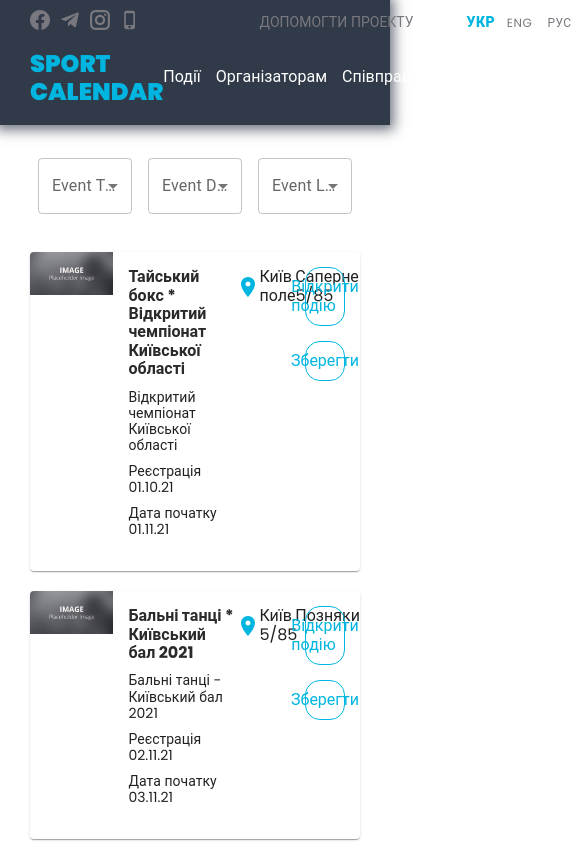
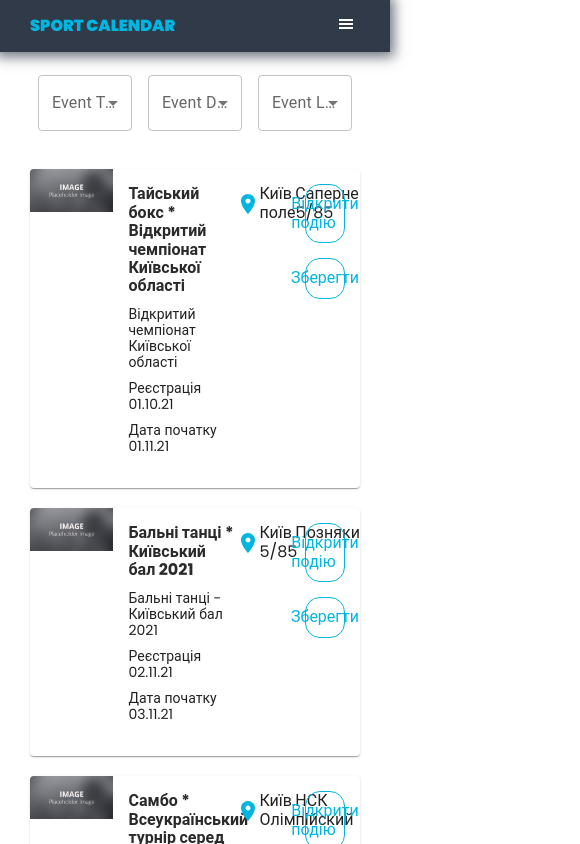
Before and after one commit to raa-intern/sportcalendar, a React (Create React App) app: page / in a window 390 px wide. Shown: the top 844 px of the page, 580 px wide, since content can reach past the window. Built offline with nearby package versions, Linux system fonts and the light colour scheme.

Commit message:
mobile version of secondheader, header, footer

```diff
--- a/src/components/Footer/Footer.jsx
+++ b/src/components/Footer/Footer.jsx
@@ -4,7 +4,22 @@ import Container from "../Container/Container";
 function Footer() {
   return (
     <MainFooter>
-      <Container></Container>
+      <Container>
+        {/* <div>
+          <div>
+            <div>
+              <a>
+                Sport Calendar
+              </a>
+              <address>
+                <p>г. Киев, пр-т Леси Украинки, 26</p>
+                <a href="mailto:info@example.com">info@example.com</a>
+                <a href="tel:+380991111111">+38 099 111 11 11</a>
+              </address>
+            </div>
+          </div>
+        </div> */}
+      </Container>
     </MainFooter>
   );
 }
--- a/src/components/Header/Header.jsx
+++ b/src/components/Header/Header.jsx
@@ -1,14 +1,16 @@
 import { useState } from "react";
+import Container from "../Container/Container";
 import SecondHeader from "../SecondHeader/SecondHeader";
 import LoginModal from "../LoginModal";
+import { GiHamburgerMenu } from "react-icons/gi";
 import {
   NavList,
+  NavListMobile,
   NavListItem,
   LogoLink,
   MainНeader,
   Button,
 } from "./Header.styled";
-import Container from "../Container/Container";
 
 function Нeader() {
   const [open, setOpen] = useState(false);
@@ -18,9 +20,14 @@ function Нeader() {
     <MainНeader>
       <Container>
         <SecondHeader />
+        <NavListMobile>
+          <LogoLink href="/">Sport Calendar</LogoLink>
+          <Button>
+            <GiHamburgerMenu />
+          </Button>
+        </NavListMobile>
         <NavList>
           <LogoLink href="/">Sport Calendar</LogoLink>
-
           <NavListItem to="/events" activeStyle={{ color: "#00b6e0" }}>
             Події
           </NavListItem>
--- a/src/components/Header/Header.styled.js
+++ b/src/components/Header/Header.styled.js
@@ -8,15 +8,34 @@ export const MainНeader = styled.header`
   z-index: 700;
   box-shadow: var(--main-shadow);
   background-color: var(--main-color);
+  margin-bottom: 15px;
+  @media screen and (min-width: 425px) {
     margin-bottom: 25px;
+  }
+`;
+
+export const NavListMobile = styled.div`
+  display: flex;
+  align-items: center;
+  justify-content: space-between;
+  padding-top: 15px;
+  padding-bottom: 15px;
+
+  @media screen and (min-width: 768px) {
+    display: none;
+  }
 `;
 
 export const NavList = styled.div`
+  display: none;
+
+  @media screen and (min-width: 768px) {
     display: flex;
     align-items: center;
     justify-content: space-between;
     padding-top: 5px;
     padding-bottom: 20px;
+  }
 `;
 
 export const NavListItem = styled(NavLink)`
@@ -28,14 +47,29 @@ export const NavListItem = styled(NavLink)`
   &:hover {
     color: var(--accent-color);
   }
+
+  @media screen and (min-width: 768px) {
+    font-size: 15px;
+  }
+
+  @media screen and (min-width: 1280px) {
+    font-size: 16px;
+  }
 `;
 
 export const LogoLink = styled.a`
-  font-size: 24px;
   font-weight: 900;
   text-transform: uppercase;
   color: var(--accent-color);
   cursor: pointer;
+
+  @media screen and (min-width: 768px) {
+    font-size: 17px;
+  }
+
+  @media screen and (min-width: 1280px) {
+    font-size: 24px;
+  }
 `;
 
 export const Button = styled.button`
@@ -49,4 +83,12 @@ export const Button = styled.button`
   &:focus {
     color: var(--accent-color);
   }
+
+  @media screen and (min-width: 768px) {
+    font-size: 15px;
+  }
+
+  @media screen and (min-width: 1280px) {
+    font-size: 15px;
+  }
 `;
--- a/src/components/SecondHeader/SecondHeader.styled.js
+++ b/src/components/SecondHeader/SecondHeader.styled.js
@@ -2,20 +2,46 @@ import styled from "@emotion/styled/macro";
 import { NavLink } from "react-router-dom";
 
 export const AppBar = styled.div`
+  display: none;
+
+  @media screen and (min-width: 768px) {
     display: flex;
     flex-direction: row;
     align-items: center;
     justify-content: space-between;
     padding-top: 10px;
     padding-bottom: 10px;
+  }
 `;
 
 export const Wrap = styled.div`
+  @media screen and (min-width: 768px) {
     display: flex;
     flex-direction: row;
     align-items: center;
     justify-content: space-between;
+    width: 90px;
+  }
+
+  @media screen and (min-width: 1280px) {
     width: 110px;
+  }
+`;
+
+export const ContactLink = styled.a`
+  @media screen and (min-width: 768px) {
+    font-size: 16px;
+    color: var(--base-color);
+    &:hover,
+    &:focus {
+      color: var(--accent-color);
+      transform: scale(1.2);
+    }
+  }
+
+  @media screen and (min-width: 1280px) {
+    font-size: 20px;
+  }
 `;
 
 export const WrapLang = styled.div`
@@ -23,11 +49,19 @@ export const WrapLang = styled.div`
   flex-direction: row;
   align-items: center;
   justify-content: space-between;
+
+  @media screen and (min-width: 768px) {
+    width: 250px;
+  }
+
+  @media screen and (min-width: 1280px) {
     width: 320px;
+  }
 `;
 
 export const NavLinkStyled = styled(NavLink)`
-  font-size: 14px;
+  @media screen and (min-width: 768px) {
+    font-size: 10px;
     font-weight: 400;
     text-transform: uppercase;
     color: var(--base-color);
@@ -35,14 +69,10 @@ export const NavLinkStyled = styled(NavLink)`
     &:focus {
       color: var(--accent-color);
     }
-`;
+  }
 
-export const ContactLink = styled.a`
-  font-size: 20px;
-  color: var(--base-color);
-  &:hover,
-  &:focus {
-    color: var(--accent-color);
-    transform: scale(1.2);
+  @media screen and (min-width: 1280px) {
+    font-size: 14px;
+    font-weight: 400;
   }
 `;
--- a/src/components/ToogleButton/ToogleButton.jsx
+++ b/src/components/ToogleButton/ToogleButton.jsx
@@ -10,7 +10,7 @@ export default function ToogleButton({ buttons, onClick }) {
   };
 
   return (
-    <div>
+    <div className={s.buttonWrap}>
       {buttons.map((buttonLabel, i) => (
         <button
           key={i}
--- a/src/components/ToogleButton/ToogleButton.module.css
+++ b/src/components/ToogleButton/ToogleButton.module.css
@@ -1,3 +1,35 @@
+@media screen and (min-width: 768px) {
+  .customButton {
+    width: 30px;
+    letter-spacing: 0.5px;
+    background-color: transparent;
+    color: var(--base-color);
+    font-size: 10px;
+    border: 1px solid transparent;
+    border-radius: 5px;
+    cursor: pointer;
+  }
+
+  .customButton:focus,
+  .customButton:hover {
+    color: var(--accent-color);
+    font-weight: 700;
+  }
+
+  .active {
+    width: 30px;
+    letter-spacing: 0.5px;
+    background-color: transparent;
+    color: var(--accent-color);
+    font-size: 10px;
+    font-weight: 700;
+    border: 1px solid transparent;
+    border-radius: 5px;
+    cursor: pointer;
+  }
+}
+
+@media screen and (min-width: 1280px) {
   .customButton {
     width: 40px;
     letter-spacing: 0.5px;
@@ -26,3 +58,4 @@
     border-radius: 5px;
     cursor: pointer;
   }
+}
```
Also changed, not shown: src/components/SecondHeader/SecondHeader.jsx (+5 -5 lines). Lines whose indentation alone changed are shown as unchanged.
